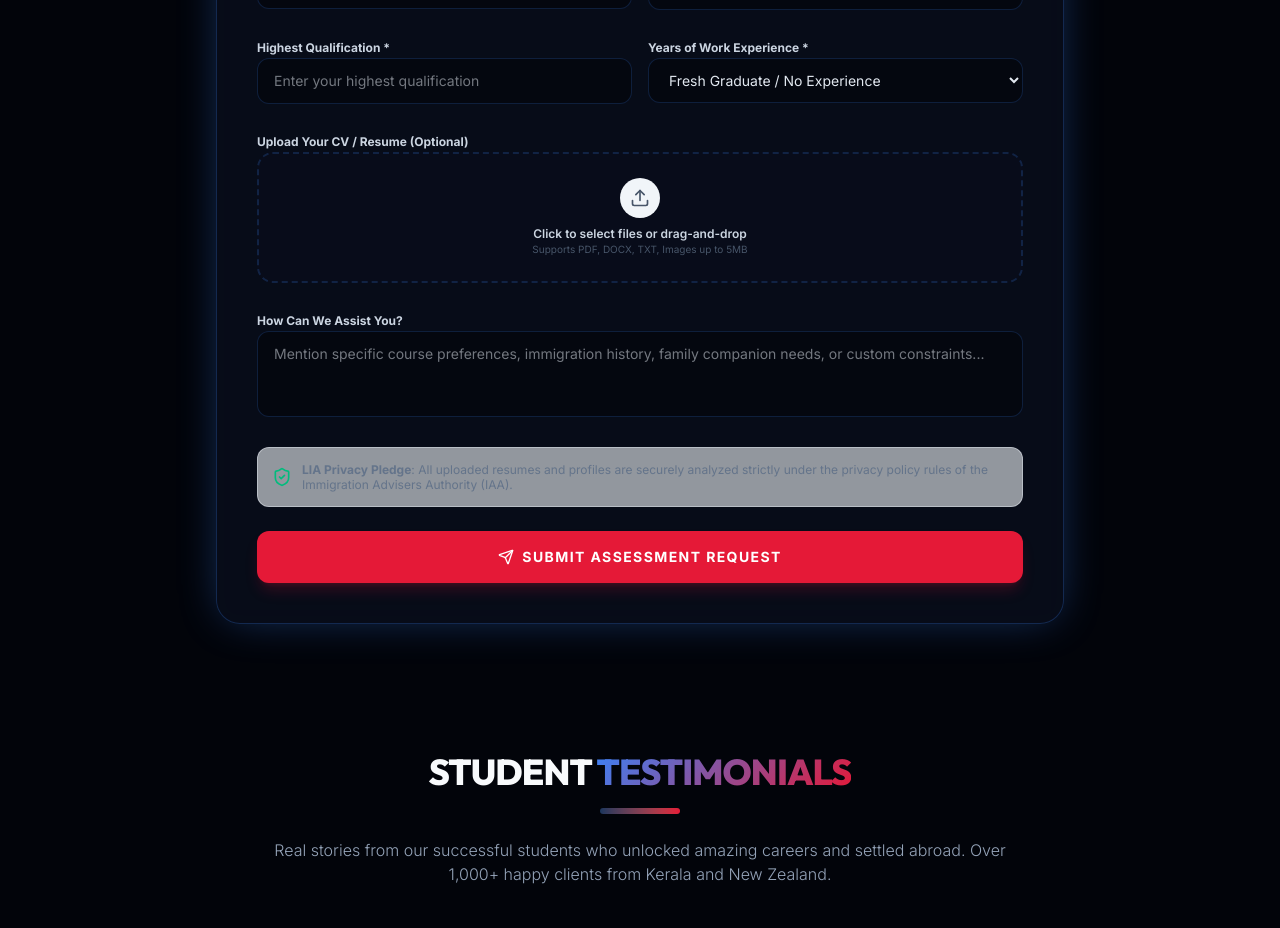
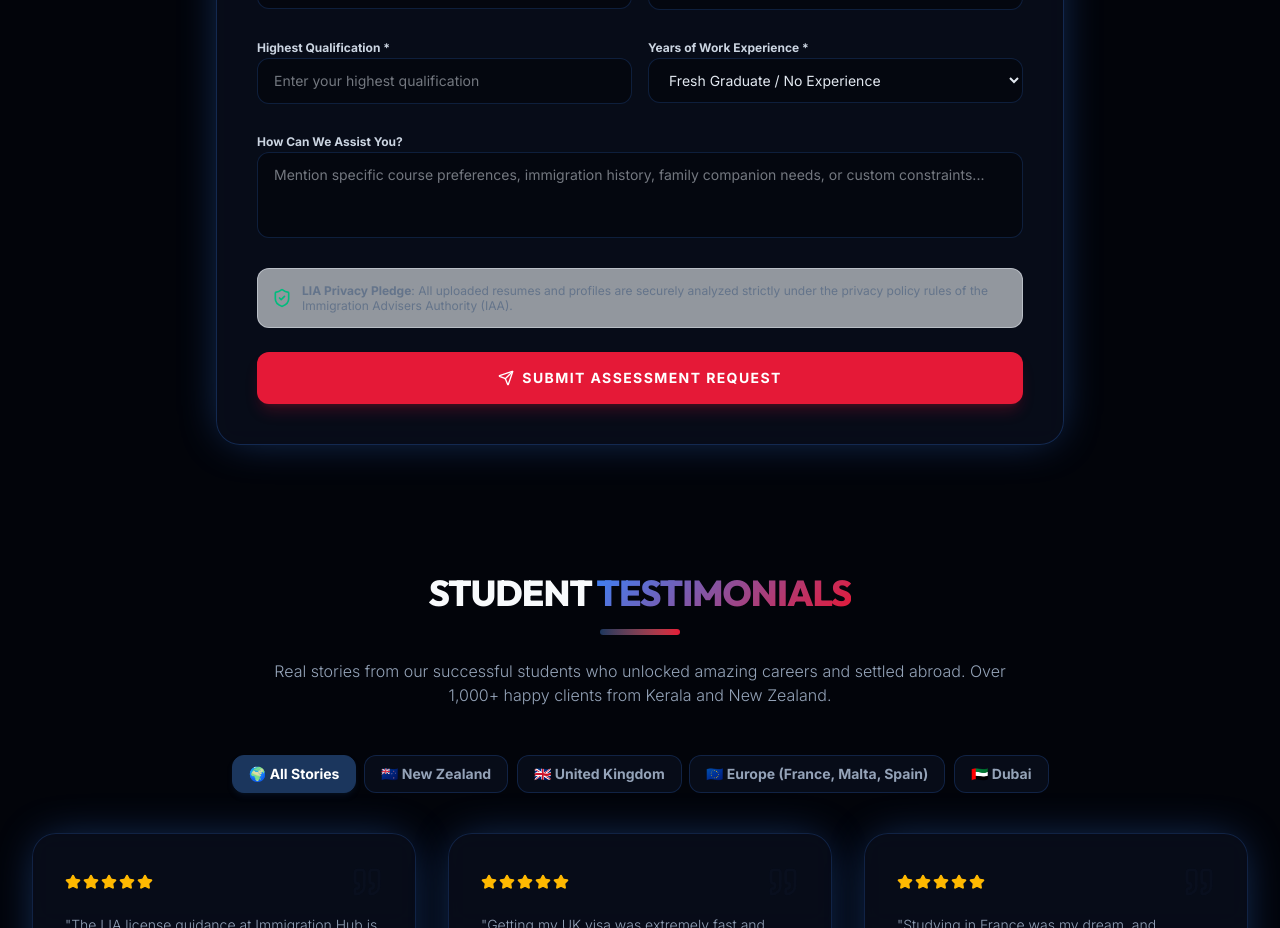
Before and after one commit to alifmuhammeds007/immigration-hub, a React (Vite) app: page / in a window 1280 px wide. Shown: the part 4940-5868 px from the top of the page. Built offline with nearby package versions, Linux system fonts and the light colour scheme.

Commit message:
feat: remove resume/cv upload option from detailed visa evaluation form

```diff
--- a/src/components/FormsHub.jsx
+++ b/src/components/FormsHub.jsx
@@ -1,5 +1,5 @@
 import React, { useState, useRef } from 'react';
-import { Upload, CalendarRange, Send, CheckCircle2, AlertTriangle, ShieldCheck, Loader2 } from 'lucide-react';
+import { CalendarRange, Send, CheckCircle2, AlertTriangle, ShieldCheck, Loader2 } from 'lucide-react';
 import ReactPhoneInput from 'react-phone-input-2';
 import 'react-phone-input-2/lib/style.css';
 
@@ -24,8 +24,7 @@ export const FormsHub = () => {
     experience: '0',
     message: ''
   });
-  const [cvFile, setCvFile] = useState(null);
-  const fileInputRef = useRef(null);
+
 
   // Counselling State
   const [counsellingForm, setCounsellingForm] = useState({
@@ -55,8 +54,7 @@ export const FormsHub = () => {
       experience: '0',
       message: ''
     });
-    setCvFile(null);
-    if (fileInputRef.current) fileInputRef.current.value = '';
+
 
     setCounsellingForm({
       firstName: '',
@@ -80,9 +78,7 @@ export const FormsHub = () => {
     if (!details) return '#';
     let waMsg = `Hello Immigration Hub,\n\nI have submitted a Detailed Visa Assessment Request:\n- Name: ${details.firstName} ${details.lastName}\n- Email: ${details.email}\n- Contact: ${details.contactNumber}\n- Purpose: ${details.purpose}\n- Preferred Country: ${details.destination}\n- Qualification: ${details.qualification}\n- Work Experience: ${details.experience} Years\n- Message: ${details.message}`;
 
-    if (details.cvName) {
-      waMsg += `\n- Uploaded CV/Resume: ${details.cvName}`;
-    }
+
 
     waMsg += `\n\nPlease evaluate my profile.`;
     return `https://wa.me/919633062888?text=${encodeURIComponent(waMsg)}`;
@@ -93,9 +89,7 @@ export const FormsHub = () => {
     const emailSubject = `Detailed Visa Assessment - ${details.firstName} ${details.lastName}`;
     let emailBody = `Hello Immigration Hub,\n\nI have submitted a Detailed Visa Assessment Request:\n- Name: ${details.firstName} ${details.lastName}\n- Email: ${details.email}\n- Contact: ${details.contactNumber}\n- Purpose: ${details.purpose}\n- Preferred Country: ${details.destination}\n- Qualification: ${details.qualification}\n- Work Experience: ${details.experience} Years\n- Message: ${details.message}`;
 
-    if (details.cvName) {
-      emailBody += `\n- Uploaded CV/Resume: ${details.cvName}`;
-    }
+
 
     emailBody += `\n\nPlease evaluate my profile.`;
     return `mailto:office@immigrationhub.in?subject=${encodeURIComponent(emailSubject)}&body=${encodeURIComponent(emailBody)}`;
@@ -108,8 +102,7 @@ export const FormsHub = () => {
     setError(null);
 
     const currentDetails = {
-      ...assessmentForm,
-      cvName: cvFile ? cvFile.name : null
+      ...assessmentForm
     };
 
     try {
@@ -124,9 +117,7 @@ export const FormsHub = () => {
       formData.append('work_experience', assessmentForm.experience);
       formData.append('message', assessmentForm.message);
 
-      if (cvFile) {
-        formData.append('cv', cvFile);
-      }
+
 
       // Simulate API call since no backend is connected yet
       await new Promise(resolve => setTimeout(resolve, 800));
@@ -137,9 +128,7 @@ export const FormsHub = () => {
       // Auto-redirect to WhatsApp
       let waMsg = `Hello Immigration Hub,\n\nI have submitted a Detailed Visa Assessment Request:\n- Name: ${currentDetails.firstName} ${currentDetails.lastName}\n- Email: ${currentDetails.email}\n- Contact: ${currentDetails.contactNumber}\n- Purpose: ${currentDetails.purpose}\n- Preferred Country: ${currentDetails.destination}\n- Qualification: ${currentDetails.qualification}\n- Work Experience: ${currentDetails.experience} Years\n- Message: ${currentDetails.message}`;
 
-      if (currentDetails.cvName) {
-        waMsg += `\n- Uploaded CV/Resume: ${currentDetails.cvName}`;
-      }
+
 
       waMsg += `\n\nPlease evaluate my profile.`;
       const waUrl = `https://api.whatsapp.com/send?phone=919633062888&text=${encodeURIComponent(waMsg)}`;
@@ -188,19 +177,7 @@ export const FormsHub = () => {
     }
   };
 
-  const handleFileChange = (e) => {
-    if (e.target.files && e.target.files.length > 0) {
-      const selected = e.target.files[0];
-      if (selected.size > 5 * 1024 * 1024) {
-        setError('Resume/CV file size must be less than 5MB.');
-        setCvFile(null);
-        if (fileInputRef.current) fileInputRef.current.value = '';
-        return;
-      }
-      setCvFile(selected);
-      setError(null);
-    }
-  };
+
 
   return (
     <section id="forms-hub" className="py-12 md:py-16 bg-transparent transition-colors duration-300 relative">
@@ -404,36 +381,7 @@ export const FormsHub = () => {
               </div>
             </div>
 
-            {/* File Upload CV Area */}
-            <div className="space-y-2">
-              <label className="text-xs font-bold text-slate-700 dark:text-slate-300">Upload Your CV / Resume (Optional)</label>
-              <div
-                onClick={() => fileInputRef.current?.click()}
-                className="group border-2 border-dashed border-slate-200 dark:border-slate-800 hover:border-primary/50 dark:hover:border-primary/50 rounded-2xl p-6 text-center cursor-pointer bg-slate-50/50 dark:bg-slate-900/40 hover:bg-slate-100/50 dark:hover:bg-slate-900/80 transition-all flex flex-col items-center justify-center gap-2"
-              >
-                <input
-                  type="file"
-                  ref={fileInputRef}
-                  onChange={handleFileChange}
-                  accept=".pdf,.doc,.docx,.rtf,.txt,.png,.jpg,.jpeg"
-                  className="hidden"
-                />
-                <div className="w-10 h-10 rounded-full bg-slate-100 dark:bg-slate-800 text-slate-400 group-hover:text-primary flex items-center justify-center transition-colors">
-                  <Upload className="w-5 h-5" />
-                </div>
-                {cvFile ? (
-                  <div>
-                    <p className="text-xs font-semibold text-emerald-500">📎 {cvFile.name}</p>
-                    <p className="text-[10px] text-slate-400">Click or drag again to replace (Max 5MB)</p>
-                  </div>
-                ) : (
-                  <div>
-                    <p className="text-xs font-semibold text-slate-700 dark:text-slate-300">Click to select files or drag-and-drop</p>
-                    <p className="text-[10px] text-slate-400">Supports PDF, DOCX, TXT, Images up to 5MB</p>
-                  </div>
-                )}
-              </div>
-            </div>
+
 
             {/* Assisted Queries */}
             <div className="space-y-1.5">
```
